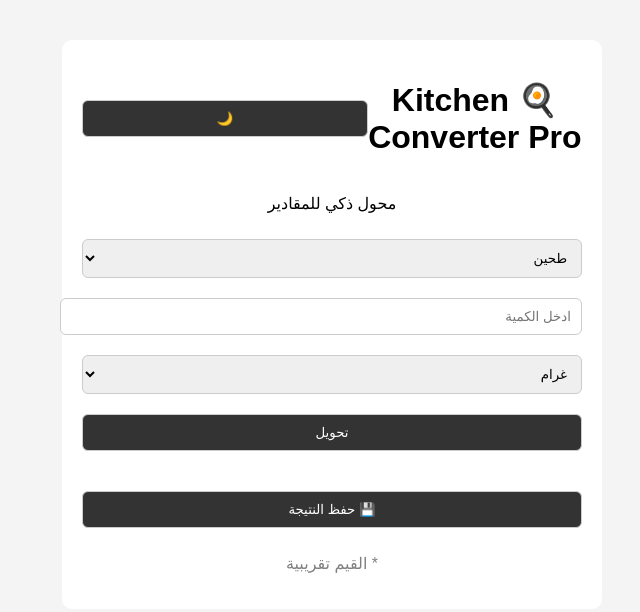
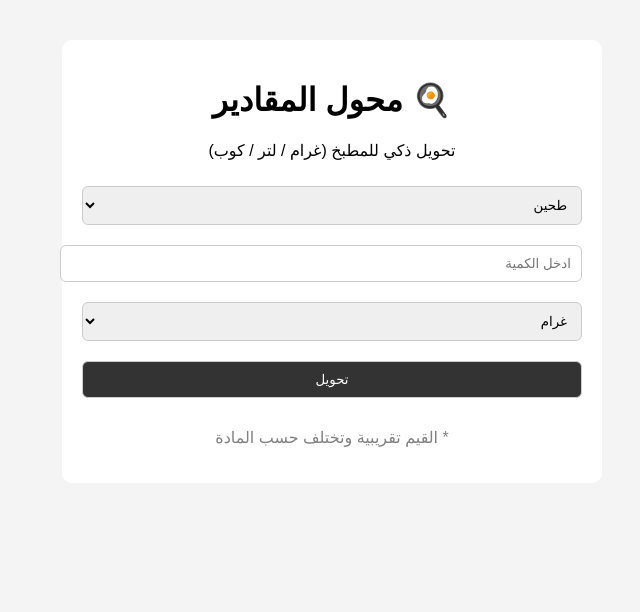
Before and after one commit to noorrsalamm/convertcook, a plain HTML site: page index.html in a window 1280 px wide. Shown: the whole page, without its empty margins (308-948 px from the left). Drawn offline with Linux system fonts and the light colour scheme.

Commit message:
Update index.html

```diff
--- a/index.html
+++ b/index.html
@@ -3,19 +3,15 @@
 <head>
 <meta charset="UTF-8">
 <meta name="viewport" content="width=device-width, initial-scale=1.0">
-<title>Kitchen Converter Pro</title>
+<title>Kitchen Converter</title>
 <link rel="stylesheet" href="style.css">
 </head>
 <body>
 
 <div class="container">
 
-<div class="top">
-<h1>🍳 Kitchen Converter Pro</h1>
-<button id="themeBtn">🌙</button>
-</div>
-
-<p>محول ذكي للمقادير</p>
+<h1>🍳 محول المقادير</h1>
+<p>تحويل ذكي للمطبخ (غرام / لتر / كوب)</p>
 
 <select id="ingredient">
 <option value="flour">طحين</option>
@@ -30,7 +26,8 @@
 <select id="unit">
 <option value="g">غرام</option>
 <option value="kg">كيلوغرام</option>
-<option value="ml">ml</option>
+<option value="ml">ملليلتر</option>
+<option value="l">لتر</option>
 <option value="cup">كوب</option>
 </select>
 
@@ -38,11 +35,7 @@
 
 <h2 id="result"></h2>
 
-<button onclick="saveResult()">💾 حفظ النتيجة</button>
-
-<ul id="history"></ul>
-
-<p class="note">* القيم تقريبية</p>
+<p class="note">* القيم تقريبية وتختلف حسب المادة</p>
 
 </div>
 
```
